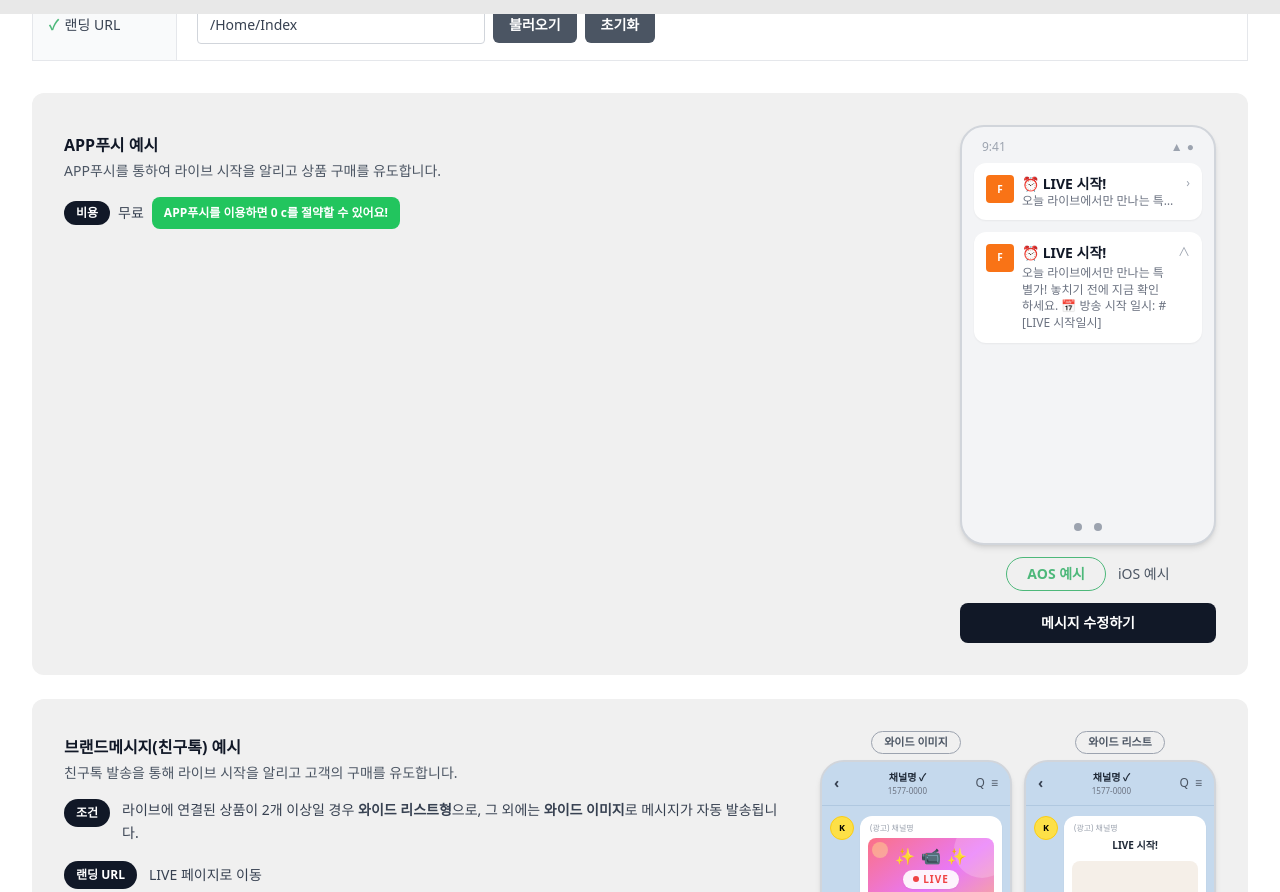
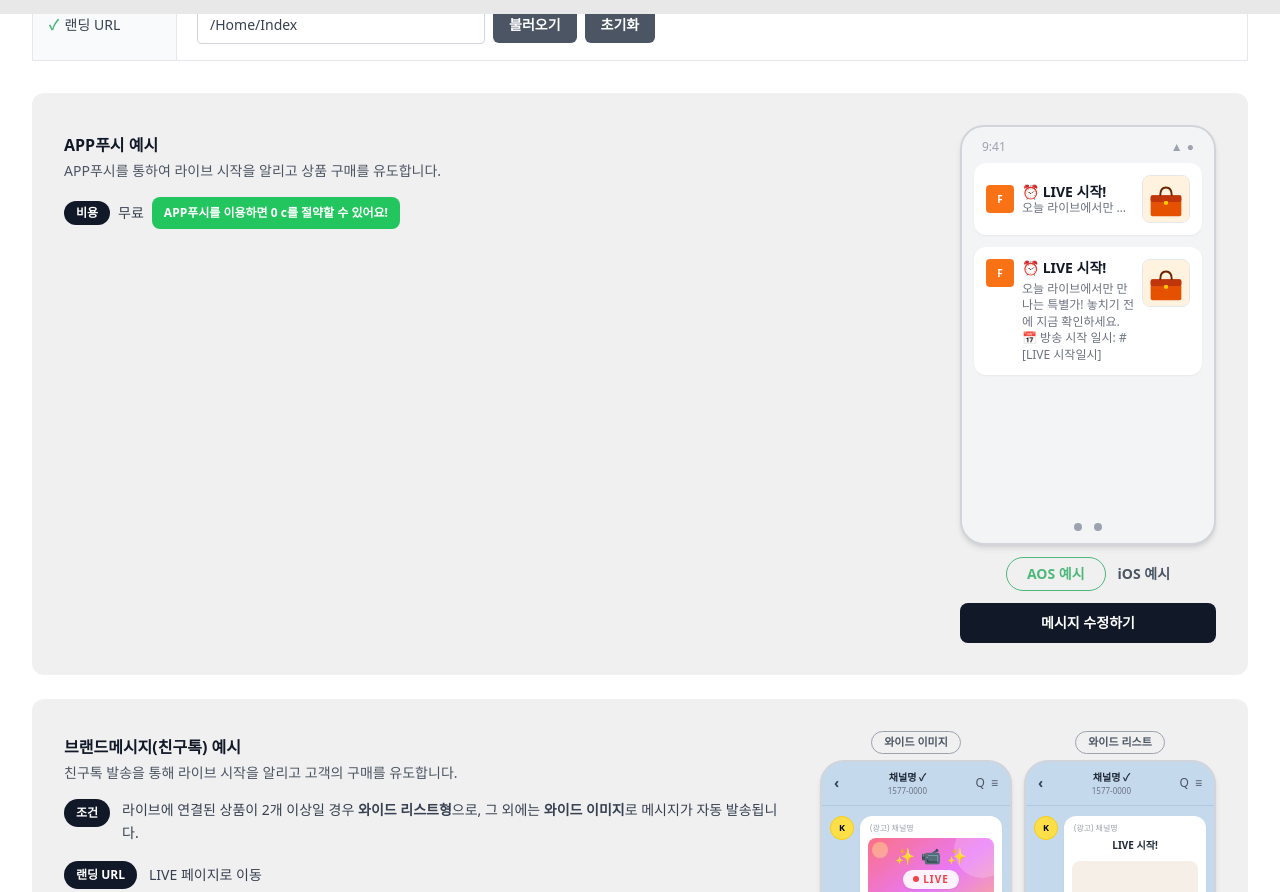
Before and after one commit to vldlzm/flexg_CRM_LIVE, a Next.js app: page /crm/live/create in a window 1280 px wide. Shown: the part 786-1678 px from the top of the page. Built offline with nearby package versions, Linux system fonts and the light colour scheme.

Commit message:
auto: 2026-06-04 17:24

```diff
--- a/src/components/CrmLiveCreate.tsx
+++ b/src/components/CrmLiveCreate.tsx
@@ -99,6 +99,84 @@ const PhoneNotification = ({ pushTitle = '⏰ LIVE 시작!', pushBody = '오늘
   </div>
 );
 
+const PushThumb = () => (
+  <div className="h-12 w-12 shrink-0 rounded-lg overflow-hidden border border-gray-200 bg-[#fff3e0]">
+    <svg viewBox="0 0 48 48" className="h-full w-full">
+      <rect width="48" height="48" fill="#fff3e0"/>
+      <rect x="8" y="20" width="32" height="22" rx="2" fill="#e65100"/>
+      <rect x="8" y="20" width="32" height="7" rx="2" fill="#bf360c"/>
+      <path d="M18 20 Q18 12 24 12 Q30 12 30 20" stroke="#6d2400" strokeWidth="2" fill="none" strokeLinecap="round"/>
+      <rect x="22" y="26" width="4" height="4" rx="1" fill="#ffcc02"/>
+    </svg>
+  </div>
+);
+
+const PhoneNotificationAOS = ({ pushTitle, pushBody }: { pushTitle: string; pushBody: string }) => (
+  <div className="relative flex h-[420px] w-64 flex-col rounded-3xl border-2 border-gray-300 bg-gray-100 overflow-hidden shadow-md">
+    <div className="flex justify-between px-5 pt-3 pb-2 text-xs text-gray-400">
+      <span>9:41</span>
+      <div className="flex gap-1"><span>▲</span><span>●</span></div>
+    </div>
+    <div className="flex-1 flex flex-col gap-3 px-3">
+      {/* 축소 알림 */}
+      <div className="rounded-xl bg-white p-3 shadow-sm">
+        <div className="flex items-center gap-2">
+          <div className="h-7 w-7 rounded shrink-0 bg-orange-500 flex items-center justify-center text-[10px] font-black text-white">F</div>
+          <div className="min-w-0 flex-1">
+            <p className="text-sm font-semibold text-gray-900 leading-tight truncate">{pushTitle}</p>
+            <p className="text-xs text-gray-500 leading-tight truncate">{pushBody.slice(0, 20)}...</p>
+          </div>
+          <PushThumb />
+        </div>
+      </div>
+      {/* 확장 알림 */}
+      <div className="rounded-xl bg-white p-3 shadow-sm">
+        <div className="flex items-start gap-2">
+          <div className="h-7 w-7 rounded shrink-0 bg-orange-500 flex items-center justify-center text-[10px] font-black text-white">F</div>
+          <div className="min-w-0 flex-1">
+            <p className="text-sm font-semibold text-gray-900 leading-tight">{pushTitle}</p>
+            <p className="text-xs text-gray-500 leading-snug mt-1 whitespace-pre-line">{pushBody}</p>
+          </div>
+          <PushThumb />
+        </div>
+      </div>
+    </div>
+    <div className="flex justify-center gap-3 py-3">
+      <div className="h-2 w-2 rounded-full bg-gray-400" />
+      <div className="h-2 w-2 rounded-full bg-gray-400" />
+    </div>
+  </div>
+);
+
+const PhoneNotificationIOS = ({ pushTitle, pushBody }: { pushTitle: string; pushBody: string }) => (
+  <div className="relative flex h-[420px] w-64 flex-col rounded-3xl border-2 border-gray-300 bg-gray-200 overflow-hidden shadow-md">
+    <div className="flex justify-between px-5 pt-3 pb-1 text-xs text-gray-500">
+      <span>7:34</span>
+      <div className="flex gap-1"><span>▲</span><span>●</span></div>
+    </div>
+    {/* 잠금화면 시계 */}
+    <div className="flex flex-col items-center pt-6 pb-4">
+      <p className="text-[52px] font-thin text-gray-700 leading-none tracking-tight">7:34</p>
+      <div className="mt-2 h-0.5 w-8 rounded-full bg-gray-400" />
+    </div>
+    {/* 알림 카드 */}
+    <div className="mx-3 rounded-2xl bg-white/90 shadow-sm p-3">
+      <div className="flex items-start gap-2">
+        <div className="h-8 w-8 rounded-xl shrink-0 bg-orange-500 flex items-center justify-center text-[11px] font-black text-white">F</div>
+        <div className="min-w-0 flex-1">
+          <p className="text-sm font-semibold text-gray-900 leading-tight">{pushTitle}</p>
+          <p className="text-xs text-gray-500 leading-snug mt-0.5 whitespace-pre-line">{pushBody}</p>
+        </div>
+      </div>
+    </div>
+    {/* 하단 버튼 */}
+    <div className="flex-1 flex items-end justify-center gap-8 pb-4">
+      <div className="h-9 w-9 rounded-full bg-gray-400/50" />
+      <div className="h-9 w-9 rounded-full bg-gray-400/50" />
+    </div>
+  </div>
+);
+
 const PhoneApp = () => (
   <div className="relative flex h-72 w-44 flex-col rounded-3xl border-2 border-gray-300 bg-gray-100 overflow-hidden shadow-md">
     {/* 네비 바 */}
@@ -196,6 +274,7 @@ export default function CrmLiveCreate() {
   const [selectedLive, setSelectedLive] = useState<LiveItem | null>(null);
   const [showLmsEditPopup, setShowLmsEditPopup] = useState(false);
   const [showPushEditPopup, setShowPushEditPopup] = useState(false);
+  const [pushPreviewTab, setPushPreviewTab] = useState<'aos' | 'ios'>('aos');
   const [showBrandEditPopup, setShowBrandEditPopup] = useState(false);
   const [showUrlGenPopup, setShowUrlGenPopup] = useState(false);
   const [brandEditTab, setBrandEditTab] = useState<'wide-image' | 'wide-list'>('wide-image');
@@ -385,12 +464,23 @@ export default function CrmLiveCreate() {
 
             {/* 폰 목업 + AOS/iOS + 수정 버튼 */}
             <div className="shrink-0 flex flex-col items-center gap-3">
-              <PhoneNotification pushTitle={pushTitle} pushBody={pushBody} />
+              {pushPreviewTab === 'aos'
+                ? <PhoneNotificationAOS pushTitle={pushTitle} pushBody={pushBody} />
+                : <PhoneNotificationIOS pushTitle={pushTitle} pushBody={pushBody} />
+              }
               <div className="flex items-center gap-3">
-                <button className="rounded-full border border-[#4DB87A] px-5 py-1.5 text-sm font-semibold text-[#4DB87A]">
+                <button
+                  onClick={() => setPushPreviewTab('aos')}
+                  className={`rounded-full border px-5 py-1.5 text-sm font-semibold transition-colors ${pushPreviewTab === 'aos' ? 'border-[#4DB87A] text-[#4DB87A]' : 'border-gray-300 text-gray-500 hover:border-gray-400'}`}
+                >
                   AOS 예시
                 </button>
-                <button className="text-sm text-gray-600 hover:text-gray-900">iOS 예시</button>
+                <button
+                  onClick={() => setPushPreviewTab('ios')}
+                  className={`text-sm font-semibold transition-colors ${pushPreviewTab === 'ios' ? 'text-[#4DB87A]' : 'text-gray-600 hover:text-gray-900'}`}
+                >
+                  iOS 예시
+                </button>
               </div>
               <button
                 onClick={() => setShowPushEditPopup(true)}
```
